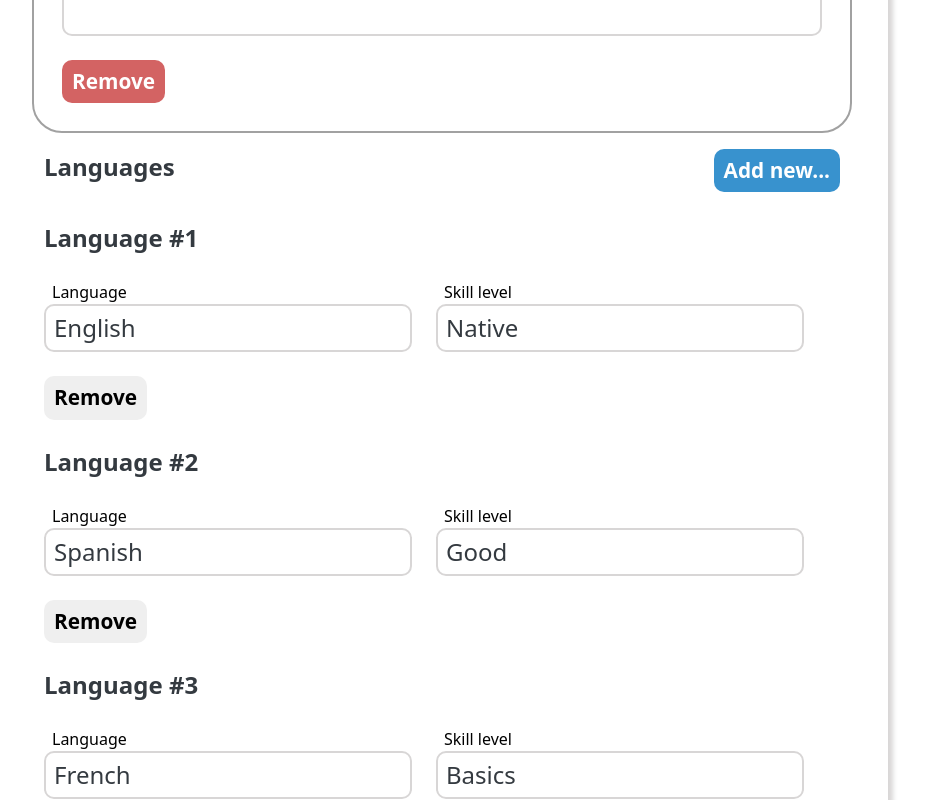
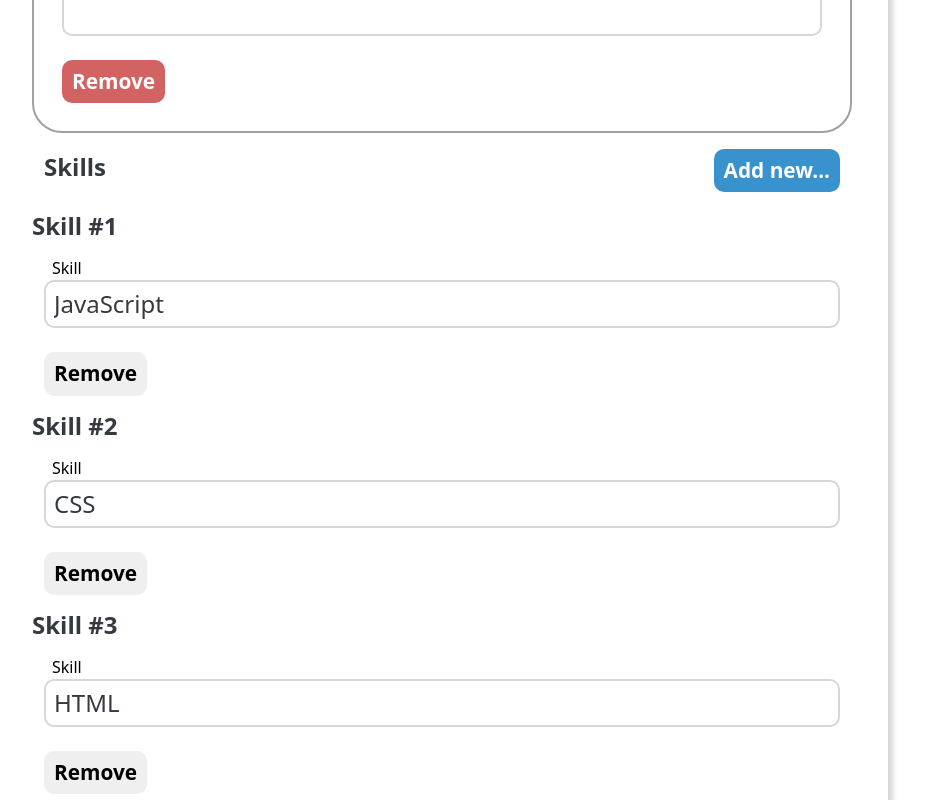
Before and after one commit to V1IRuZ/cv-application, a React (Vite) app: page / in a window 1280 px wide. Shown: the part 3020-3820 px from the top of the page, without its empty margins (4-929 px from the left). Built offline with nearby package versions, Linux system fonts and the light colour scheme.

Commit message:
feat(form): add Skills component to form

```diff
--- a/src/components/Form.jsx
+++ b/src/components/Form.jsx
@@ -2,6 +2,7 @@ import GeneralInformation from "./GeneralInformation";
 import Education from "./Education";
 import Jobs from "./Jobs";
 import Language from "./Language";
+import Skills from "./Skills";
 import "../styles/Form.css";
 
 export default function Form({
@@ -13,6 +14,8 @@ export default function Form({
   setJobsData,
   languageSkills,
   setLanguageSkills,
+  mainSkills,
+  setMainSkills,
 }) {
   function handleSubmit(e) {
     e.preventDefault();
@@ -30,6 +33,7 @@ export default function Form({
         educationData={educationData}
         setEducationData={setEducationData}
       />
+      <Skills mainSkills={mainSkills} setMainSkills={setMainSkills} />
       <Language
         languageSkills={languageSkills}
         setLanguageSkills={setLanguageSkills}
```
